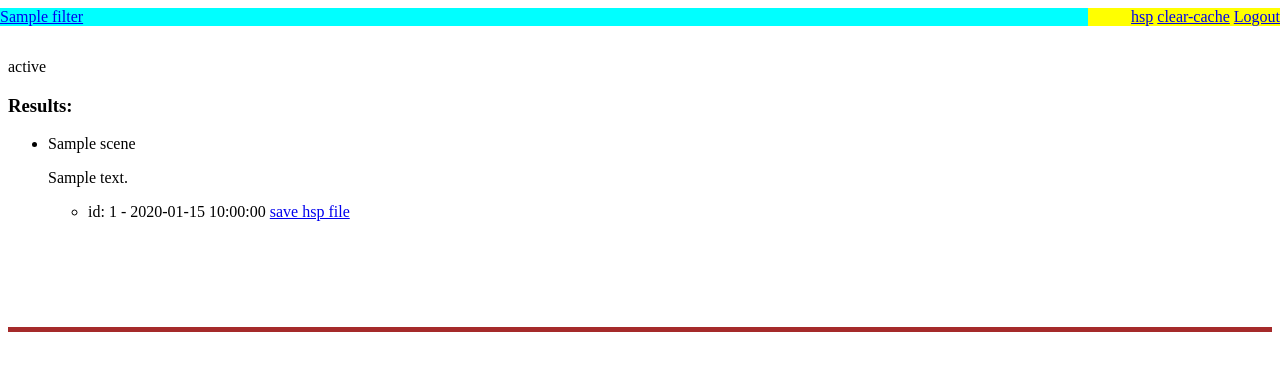
After one commit to Tweeticoats/stash-vr-companion, a Flask app: template templates/hsp-results.html in a window 1280 px wide. The commit adds this page. Shown: the top 371 px of the page. Run offline with Flask 2, Linux system fonts and the light colour scheme; the template is opened without the code that fills it: most values are stand-ins (such as "Sample title", 1, 10 or a date in 2020); parts of the project's set-up code (start-up, migrations or seed data) failed here and were passed over.

Commit message:
Adding support for pushing and pulling hsp files used by heresphere to timestamp.trade. Go to the hsp tab and click pull all and submit all

```diff
--- a/app.py
+++ b/app.py
@@ -50,7 +50,7 @@ config={}
 cache_refresh_time=None
 recent_scenes={}
 #scene_cache=[]
-cache={"refresh_time":0,"scenes":[],"image_cache":{}}
+cache={"refresh_time":0,"scenes":{},"image_cache":{},'hsp_fetch_job':None}
 
 image_dir = os.getenv('CACHE_DIR', './cache')
 hsp_dir = os.getenv('HSP_DIR', './hsp')
@@ -500,6 +500,13 @@ tags{
     id
     name
   }
+ studio{
+   name
+   stash_ids{
+      endpoint
+      stash_id
+   }
+ }
 
   stash_ids{
     endpoint
@@ -626,7 +633,6 @@ tags{
     id
     name
   }
-
   stash_ids{
     endpoint
     stash_id
@@ -786,17 +792,12 @@ def updateScene(sceneData):
     res= __callGraphQL(query, variables)["sceneUpdate"]
     res["image"] = '/image/' + str(sceneData["id"])
     scene_type(res)
-    cache['scenes'].remove(sceneData)
-    cache['scenes'].append(res)
+    cache['scenes'].pop(data['id'])
+    cache['scenes'][data['id']]=data
     return res
 
 
 
-def findScene(id):
-    for s in cache["scenes"]:
-        if s["id"]==str(id):
-            return s
-    return None
 
 def findTagIdWithName(name):
     query = """query {
@@ -1314,7 +1315,7 @@ def deovr():
 #                scenes=var(scenes,f)
             filter_func = filter_methods[f['filter_name']]
             sort_func = sort_methods[f['sort_name']]
-            scenes = sort_func(filter_func(cache['scenes'], f))
+            scenes = sort_func(filter_func(list(cache['scenes'].values()), f))
 
 
             for s in scenes:
@@ -1340,7 +1341,8 @@ def deovr():
 
 @app.route('/deovr/<int:scene_id>',methods=['GET', 'POST'])
 def show_post(scene_id):
-    s = findScene(scene_id)
+    s=cache['scenes'][scene_id]
+
 
     scene = {}
     scene["id"] = s["id"]
@@ -1464,13 +1466,13 @@ def image_proxy():
 
 @app.route('/script_proxy/<int:scene_id>')
 def script_proxy(scene_id):
-    s = findScene(scene_id)
+    s=cache['scenes'][scene_id]
     r = requests.get(s["paths"]["funscript"],headers=headers, verify=app.config['VERIFY_FLAG'])
     return Response(r.content,content_type=r.headers['Content-Type'])
 
 @app.route('/heatmap_proxy/<int:scene_id>')
 def heatmap_proxy(scene_id):
-    s = findScene(scene_id)
+    s=cache['scenes'][scene_id]
     r = requests.get(s["paths"]["interactive_heatmap"],headers=headers, verify=app.config['VERIFY_FLAG'])
     return Response(r.content,content_type=r.headers['Content-Type'])
 
@@ -1536,7 +1538,7 @@ def show_category(filter_id):
         filter_func=filter_methods[f['filter_name']]
         sort_func=sort_methods[f['sort_name']]
 
-        scenes=sort_func(filter_func(cache['scenes'],f))
+        scenes=sort_func(filter_func(list(cache['scenes'].values()),f))
         #        print(f)
         #            var=f['sort']
         #            scenes=var(scenes,f)
@@ -1549,7 +1551,8 @@ def show_category(filter_id):
 def scene(scene_id):
     if not isLoggedIn():
         return redirect("/login", code=302)
-    s = findScene(scene_id)
+    s=cache['scenes'][scene_id]
+
     if s is None:
         return redirect("/", code=302)
     if 'rating' in request.form:
@@ -1585,7 +1588,7 @@ def performer(performer_id):
     else:
         p['isPinned' ] = False
     scenes=[]
-    for s in cache["scenes"]:
+    for s in cache["scenes"].values():
         if performer_id in [int(x["id"]) for x in s["performers"]]:
             scenes.append(s)
 #        print(str(s["performers"]))
@@ -1607,7 +1610,7 @@ def gizmovr_category(filter_id):
             filter_func = filter_methods[f['filter_name']]
             sort_func = sort_methods[f['sort_name']]
 
-            scenes = sort_func(filter_func(cache['scenes'], f))
+            scenes = sort_func(filter_func(list(cache['scenes'].values()), f))
 
             session['filter']=f['name']
             base_path=request.base_url[:-len(request.path)]
@@ -1744,7 +1747,7 @@ def refreshCache():
     reload_filter_cache()
     cache['refresh_time']=datetime.now()
 
-
+    request_s = requests.Session()
     if len(cache['scenes']) ==0:
         scenes=[]
         per_page=100
@@ -1757,7 +1760,10 @@ def refreshCache():
                 res = get_scenes(scene_filter={"tags": {"value": [tags_cache['export_deovr']['id']], "depth": 0, "modifier": "INCLUDES_ALL"}},
                                  sort="updated_at", direction="DESC", page=x, per_page=per_page)
                 scenes.extend(res["findScenes"]["scenes"])
-        cache['scenes']=scenes
+#        cache['scenes']=scenes
+        cache['scenes'].clear()
+        for s in scenes:
+            cache['scenes'][int(s['id'])]=s
         if len(scenes)> 0:
             date_str=scenes[0]["updated_at"].replace("Z","")
             if '.' in date_str:
@@ -1789,8 +1795,11 @@ def refreshCache():
                             "tags": {"value": [tags_cache['export_deovr']['id']], "depth": 0, "modifier": "INCLUDES_ALL"}},
                             sort="updated_at", direction="DESC", page=x, per_page=per_page)
                         scenes.extend(res["findScenes"]["scenes"])
-                cache['scenes'] = scenes
+                cache['scenes'].clear()
                 cache['last_updated'] = updated_at
+                for s in scenes:
+                    cache['scenes'][int(s['id'])]=s
+
             else:
                 print("Cache up to date")
 
@@ -1799,24 +1808,24 @@ def refreshCache():
     print("Cache currently contains ",len(cache['scenes'])," scenes, checking image cache")
 
     modified=False
-    for index, s in enumerate(cache['scenes']):
+    for index, s in cache['scenes'].items():
         if not os.path.exists(os.path.join(image_dir, s['id'])):
             print("fetching image: " + s['id'])
             screenshot = s['paths']['screenshot']
-            r = requests.get(screenshot, headers=headers, verify=app.config['VERIFY_FLAG'])
+            r = request_s.get(screenshot, headers=headers, verify=app.config['VERIFY_FLAG'])
             with open(os.path.join(image_dir, s['id']), "xb") as f:
                 f.write(r.content)
                 f.close()
                 cache['image_cache'][s['id']] = {"file": os.path.join(image_dir, s['id']),
                                                  "mime": r.headers['Content-Type'], "updated": s["updated_at"]}
 #                cache['scenes'][index]["paths"]["screenshot"] = '/image/' + str(s['id'])
-                cache['scenes'][index]["image"] = '/image/' + str(s['id'])
+                cache['scenes'][int(s['id'])]["image"] = '/image/' + str(s['id'])
 
                 with Image.open(BytesIO(r.content)) as im:
                     im.thumbnail(thumbnail_size)
                     rgb_im=im.convert('RGB')
                     rgb_im.save(os.path.join(image_dir, s['id']+'.thumbnail'),'JPEG')
-                    cache['scenes'][index]['thumb']='/thumb/' + str(s['id'])
+                    cache['scenes'][int(s['id'])]['thumb']='/thumb/' + str(s['id'])
 
                 modified = True
         else:
@@ -1826,7 +1835,7 @@ def refreshCache():
                     screenshot = s['paths']['screenshot']
                     print(screenshot)
 
-                    r = requests.get(screenshot, headers=headers, verify=app.config['VERIFY_FLAG'])
+                    r = request_s.get(screenshot, headers=headers, verify=app.config['VERIFY_FLAG'])
                     with open(os.path.join(image_dir, s['id']), "wb") as f:
                         f.write(r.content)
                         f.close()
@@ -1835,42 +1844,42 @@ def refreshCache():
                             im.thumbnail(thumbnail_size)
                             rgb_im=im.convert('RGB')
                             rgb_im.save(os.path.join(image_dir, s['id'] + '.thumbnail'),'JPEG')
-                            cache['scenes'][index]['thumb'] = '/thumb/' + str(s['id'])
+                            cache['scenes'][int(s['id'])]['thumb'] = '/thumb/' + str(s['id'])
 
                         modified=True
-                    cache['scenes'][index]["image"] = '/image/' + str(s['id'])
+                    cache['scenes'][int(s['id'])]["image"] = '/image/' + str(s['id'])
                     cache['image_cache'][s['id']]["updated"]=s["updated_at"]
                 else:
-                    cache['scenes'][index]["image"] = '/image/' + str(s['id'])
+                    cache['scenes'][int(s['id'])]["image"] = '/image/' + str(s['id'])
                     cache['image_cache'][s['id']]["updated"]=s["updated_at"]
                     if not os.path.exists(os.path.join(image_dir, s['id']+ '.thumbnail')):
                         with Image.open(os.path.join(image_dir, s['id'])) as im:
                             im.thumbnail(thumbnail_size)
                             rgb_im=im.convert('RGB')
                             rgb_im.save(os.path.join(image_dir, s['id'] + '.thumbnail'),'JPEG')
-                            cache['scenes'][index]['thumb'] = '/thumb/' + str(s['id'])
+                            cache['scenes'][s['id']]['thumb'] = '/thumb/' + str(s['id'])
                     else:
-                        cache['scenes'][index]['thumb'] = '/thumb/' + str(s['id'])
+                        cache['scenes'][int(s['id'])]['thumb'] = '/thumb/' + str(s['id'])
 
             else:
 #                cache['scenes'][index]["image"] = '/image/' + str(s['id'])
 #                cache['image_cache'][s['id']]["updated"] = ["updated_at"]
 #                cache['scenes'][index]["paths"]["screenshot"] = '/image/' + str(s['id'])
-                r = requests.get(s['paths']['screenshot'], headers=headers, verify=app.config['VERIFY_FLAG'])
+                r = request_s.get(s['paths']['screenshot'], headers=headers, verify=app.config['VERIFY_FLAG'])
                 with open(os.path.join(image_dir, s['id']), "wb") as f:
                     f.write(r.content)
                     f.close()
                     modified=True
                     print("Replacing image: "+s['paths']['screenshot'])
-                    cache['scenes'][index]["image"] = '/image/' + str(s['id'])
-                    cache['image_cache'][s['id']] = {"file": os.path.join(image_dir, s['id']),
+                    cache['scenes'][int(s['id'])]["image"] = '/image/' + str(s['id'])
+                    cache['image_cache'][int(s['id'])] = {"file": os.path.join(image_dir, s['id']),
                                                      "mime": r.headers['Content-Type'], "updated": s["updated_at"]}
                     try:
                         with Image.open(BytesIO(r.content)) as im:
                             im.thumbnail(thumbnail_size)
                             rgb_im=im.convert('RGB')
                             rgb_im.save(os.path.join(image_dir, s['id'] + '.thumbnail'), 'JPEG')
-                            cache['scenes'][index]['thumb'] = '/thumb/' + str(s['id'])
+                            cache['scenes'][int(s['id'])]['thumb'] = '/thumb/' + str(s['id'])
                     except UnidentifiedImageError:
                             print('unknown image format')
 
@@ -1925,7 +1934,7 @@ def images(scene_id):
 
 @app.route('/thumb/<int:scene_id>')
 def thumb(scene_id):
-    s=findScene(scene_id)
+    s = cache['scenes'][scene_id]
     if s["interactive"]:
         thumb = Image.open(os.path.join(image_dir, str(scene_id) + '.thumbnail'))
         r = requests.get(s["paths"]["interactive_heatmap"], headers=headers, verify=app.config['VERIFY_FLAG'])
@@ -1944,9 +1953,108 @@ def hsp(scene_id):
     if os.path.exists(file):
         with open(file,'rb') as f:
             hsp=f.read()
-            return Response(hsp)
+            return Response(hsp,content_type='application/octet-stream')
     return "hsp file not found",404
 
+@app.route('/hsp')
+def hsps():
+    files = []
+    for f in os.listdir(hsp_dir):
+        if f.endswith(".hsp"):
+            files.append(f)
+
+    if 'submit' in request.args:
+        if request.args.get('submit')=='all':
+            request_s = requests.Session()
+            for f in files:
+                scene_id=int(f[:-4])
+                if scene_id in cache['scenes'].keys():
+                    scene=cache['scenes'][scene_id]
+                    new_scene = {'title': scene['title'], 'details': scene['details'], 'url': scene['url'],
+                                 'date': scene['date'], 'performers': [{'name': x['name']} for x in scene['performers']],
+                                 'tags': [{'name': x['name']} for x in scene['tags']], 'studio': scene['studio'],
+                                 'stash_ids': scene['stash_ids'],
+                                 'scene_markers': [{'title': x['title'], 'seconds': x['seconds'],
+                                                    'primary_tag': {'name': x['primary_tag']['name']}} for x in
+                                                   scene['scene_markers']]}
+                    with open(os.path.join(hsp_dir, f), 'rb') as fh:
+                        hsp = fh.read()
+                        new_scene['hsp']=base64.standard_b64encode(hsp).decode("ascii")
+                    request_s.post('https://timestamp.trade/submit-stash', json=new_scene)
+        else:
+            scene=cache['scenes'][int(request.args.get('submit'))]
+            print(scene.keys())
+            new_scene={'title':scene['title'],'details':scene['details'],'url':scene['url'],'date':scene['date'],'performers':[{'name':x['name']} for x in scene['performers']],
+                       'tags':[{'name':x['name']} for x in scene['tags']],'studio':scene['studio'],'stash_ids':scene['stash_ids'],
+                       'scene_markers':[{'title':x['title'],'seconds':x['seconds'],'primary_tag':{'name':x['primary_tag']['name']}} for x in scene['scene_markers']]}
+            file = os.path.join(hsp_dir, request.args.get('submit') + ".hsp")
+            if os.path.exists(file):
+                with open(file, 'rb') as f:
+                    hsp = f.read()
+                    new_scene['hsp']=base64.standard_b64encode(hsp).decode("ascii")
+            requests.post('https://timestamp.trade/submit-stash', json=new_scene)
+
+    elif 'pull' in request.args:
+        if request.args.get('pull')=='all':
+            schedule_process_fetch_hsp()
+            return redirect("/hsp-fetch", code=302)
+    if 'delete' in request.args:
+        file = os.path.join(hsp_dir, request.args.get('delete') + ".hsp")
+        if os.path.exists(file):
+            os.remove(file)
+            files.remove(request.args.get('delete') + ".hsp")
+    file_info=[]
+    for f in files:
+        scene_id = int(f[:-4])
+        if scene_id in cache['scenes'].keys():
+            file_info.append({'file':f,'scene':cache['scenes'][scene_id]})
+        else:
+            file_info.append({'file': f, 'scene': None})
+
+    return render_template('hsp.html', filters=config['filters'], file_info=file_info)
+
+
+@app.route('/hsp-fetch')
+def hsp_fetch():
+    status=""
+    if cache['hsp_fetch_job']['running']:
+        return render_template('job.html', filters=config['filters'],job=cache['hsp_fetch_job'])
+    if 'save' in request.args:
+        id=request.args.get('save')
+        for s in cache['hsp_fetch_job']['results']:
+            for r in s['hsp']:
+                if r['id']==request.args.get('save'):
+                    file = os.path.join(hsp_dir, s['local_id'] + ".hsp")
+                    print("Saving hsp to: %s", (file,))
+                    with open(file, "wb") as f:
+                        f.write(base64.b64decode(r['hsp']))
+                        f.close()
+                        cache['hsp_fetch_job']['results'].remove(s)
+                        status='hsp file saved <hr/>'
+
+    return render_template('hsp-results.html', filters=config['filters'],job=cache['hsp_fetch_job'],status=status)
+
+def schedule_process_fetch_hsp():
+    cache['hsp_fetch_job'] = {'running':True,'results':[],'log':[]}
+    sched.add_job(process_fetch_hsp)
+
+
+def process_fetch_hsp():
+    cache['job']='process'
+    request_s = requests.Session()
+    for s in cache['scenes'].values():
+        file = os.path.join(hsp_dir, s['id'] + ".hsp")
+        if not os.path.exists(file):
+            if 'stash_ids' in s:
+                for sid in s['stash_ids']:
+                    cache['hsp_fetch_job']['log'].append('querying for stash id %s '% (sid['stash_id'],))
+                    res = request_s.post('https://timestamp.trade/get-markers/' + sid['stash_id'])
+                    if res.status_code == 200:
+                        data = res.json()
+                        if 'hsp' in data:
+                            data['local_id']=s['id']
+                            cache['hsp_fetch_job']['results'].append(data)
+    cache['hsp_fetch_job']['running']=False
 
 @app.route('/heresphere',methods=['GET', 'POST'])
 def heresphere():
@@ -1975,7 +2083,7 @@ def heresphere():
         if f['enabled']:
             filter_func = filter_methods[f['filter_name']]
             sort_func = sort_methods[f['sort_name']]
-            scenes = sort_func(filter_func(cache['scenes'], f))
+            scenes = sort_func(filter_func(list(cache['scenes'].values()), f))
 
             #            if 'post' in f:
 #               var=f['post']
@@ -2020,7 +2128,7 @@ def heresphere_scene(scene_id):
     else:
         scene["access"] = 1
 
-    s=findScene(scene_id)
+    s=cache['scenes'][scene_id]
 
     if request.method == 'POST' and 'rating' in request.json:
         # Save Ratings
--- a/static/style.css
+++ b/static/style.css
@@ -26,7 +26,7 @@ container .performer {
   border-bottom: brown solid 5px;
 }
 .nav-left{
-  width: 90%;
+  width: 85%;
   position: absolute;
   left: 0px;
   background: aqua;
@@ -35,6 +35,10 @@ container .performer {
   background: yellow;
   position: absolute;
   right: 0px;
-  width: 10%;
+  width: 15%;
   text-align: right;
 }
+.main{
+  padding-top: 50px;
+  top:50px;
+}
--- a/templates/base.html
+++ b/templates/base.html
@@ -32,19 +32,13 @@
 {% endfor %}
 </div>
 <div class="nav-right">
-Switch to mode:
-{% if session['mode']=='deovr' %}
-    <a href="/gizmovr/Recent">gizmovr</a>
-{% else %}
-<a href="/filter/Recent">deovr</a>
-{% endif %}
+    <a href="/hsp">hsp</a>
     <a href="/clear-cache">clear-cache</a>
     <a href="/logout">Logout</a>
 </div>
+{% endblock %}
+<div class="main">
+  {% block content %}{% endblock %}
 </div>
-{% endblock %}
-
-  {% block content %}{% endblock %}
-
 </body>
 </html>
--- /dev/null
+++ b/templates/hsp-results.html
@@ -0,0 +1,15 @@
+{% extends 'base.html' %}
+
+{% block content %}
+    {{ status }}
+<h3>Results:</h3><ul>
+    {% for scene in job['results'] %}
+        <li>{{ scene['title'] }}{% if scene['details']|length>0  %}<br/>
+        <p>{{ scene['details'] }}</p>{% endif %}
+        {% if scene['hsp']|length > 0 %}
+        <ul>{% for hr in scene['hsp'] %}
+    <li>id: {{ hr['id'] }} - {{ hr['create_date'] }} <a href="/hsp-fetch?save={{ hr['id'] }}">save hsp file</a> </li>
+    {% endfor %}</ul>{% endif %}
+        </li>
+{% endfor %}</ul>
+{% endblock %}
```
Also changed, not shown: templates/hsp.html (added, +8 -0 lines), templates/job.html (added, +10 -0 lines).
